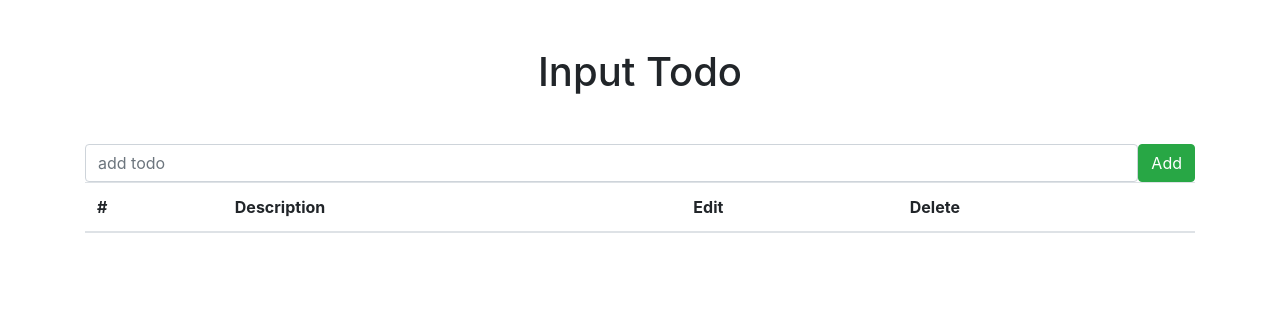
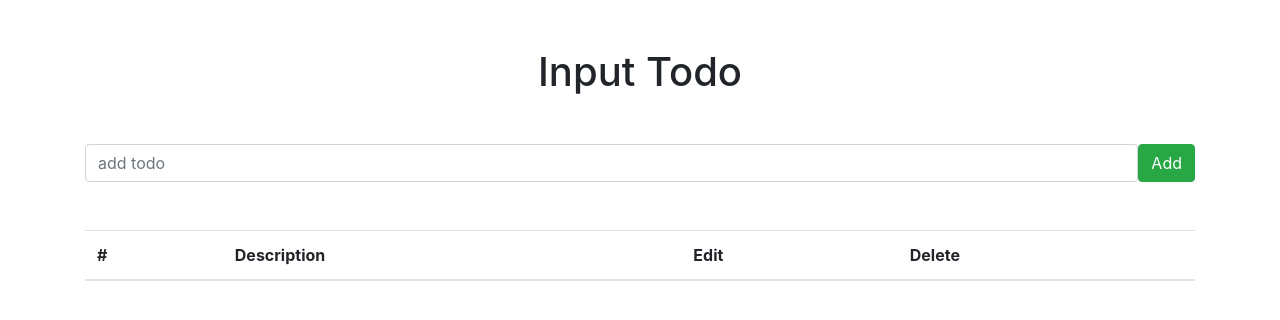
Before and after one commit to crentzos/pernToDoList, a React (Create React App) app in the folder client/: page / in a window 1280 px wide. Shown: the top 320 px of the page. Built offline with nearby package versions, Linux system fonts and the light colour scheme.

Commit message:
ListTodos changes

```diff
--- a/client/src/components/ListTodos.js
+++ b/client/src/components/ListTodos.js
@@ -15,7 +15,7 @@ const ListTodos = () => {
 
     return (
         <Fragment>
-            <table class="table">
+            <table className="table mt-5">
                 <thead>
                     <tr>
                         <th scope="col">#</th>
```
